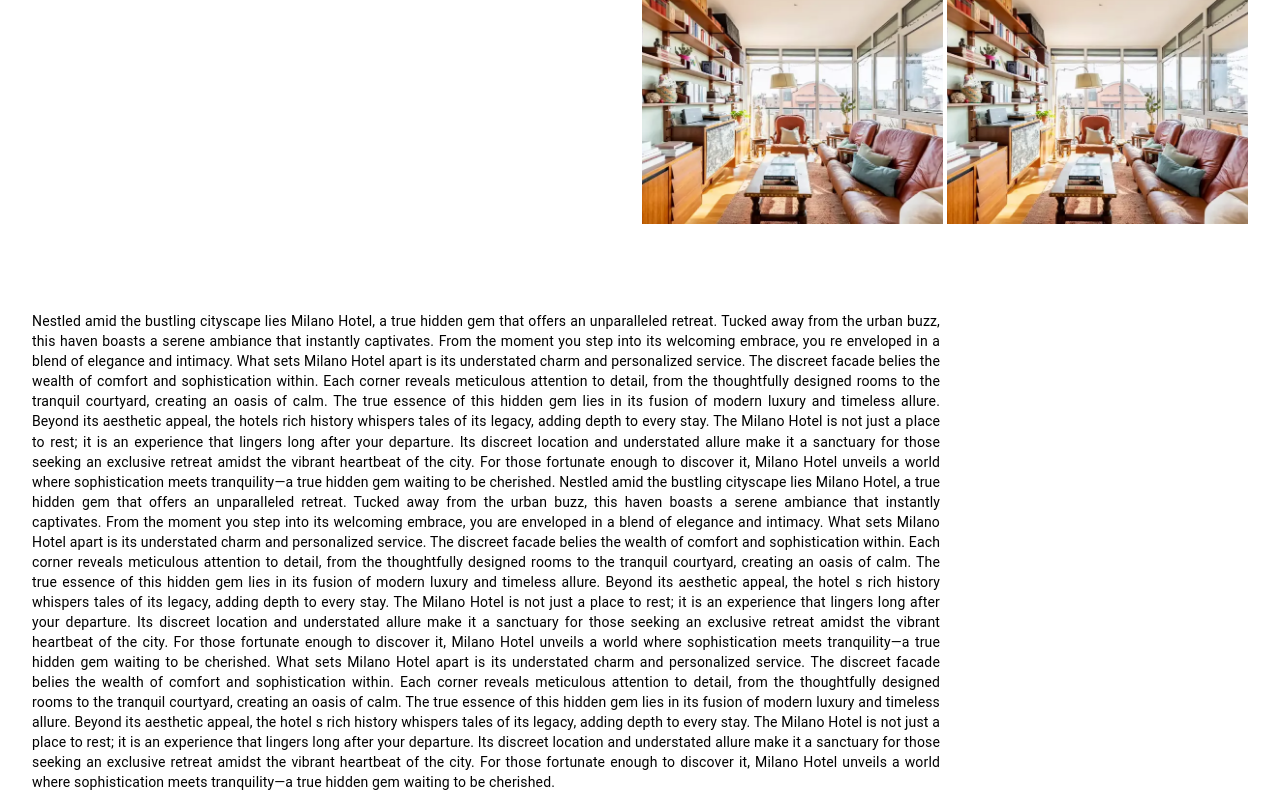
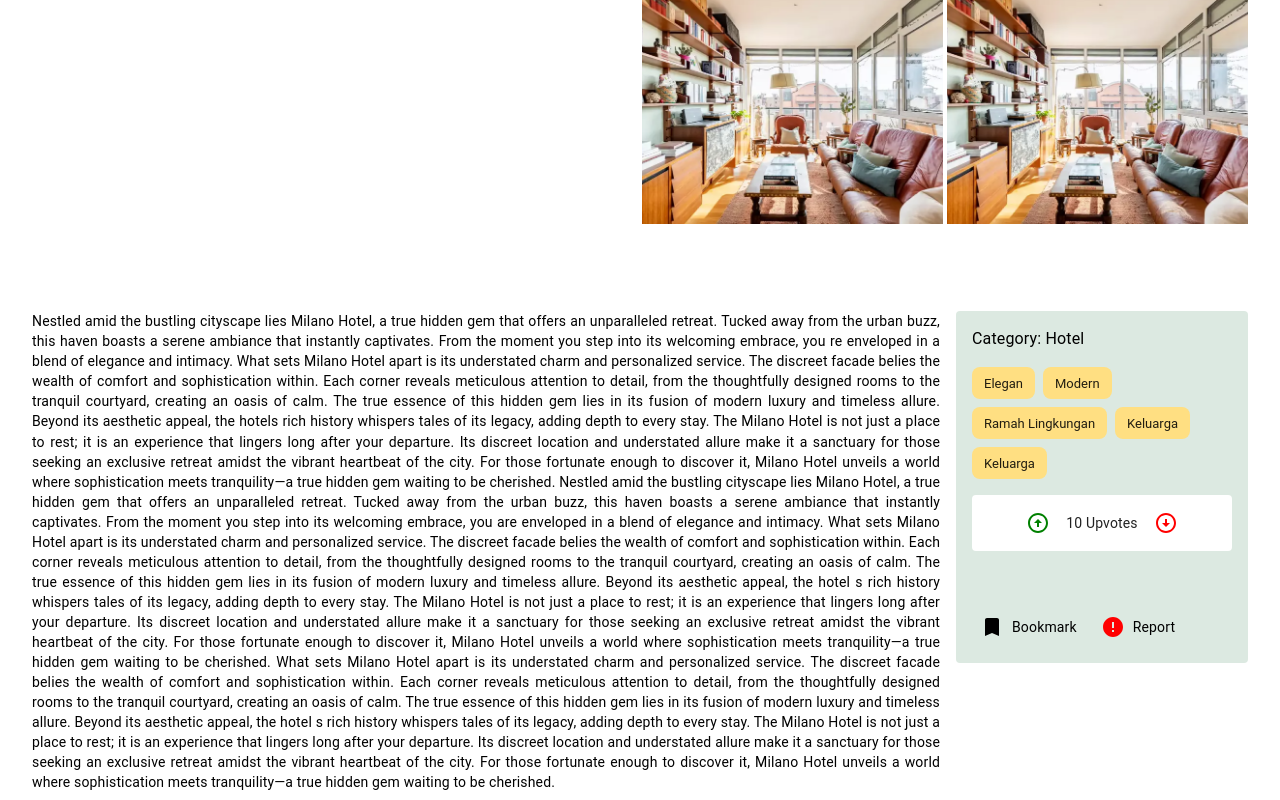
Before and after one commit to project-zusammen/hidden-gem-frontend, a React (Vite) app: page /post in a window 1280 px wide. Shown: the part 709-1509 px from the top of the page. Built offline with nearby package versions, Linux system fonts and the light colour scheme.

Commit message:
category section

```diff
--- a/src/pages/Post.jsx
+++ b/src/pages/Post.jsx
@@ -1,6 +1,11 @@
-import { Box, Card, CardMedia, Container, Grid, ImageList, ImageListItem, Typography } from "@mui/material";
+import { Box, Card, CardMedia, Container, Grid, ImageList, ImageListItem, Typography, Chip, IconButton, Paper, Stack } from "@mui/material";
 import Navbar from "../components/Navbar";
 import images from "../data/images";
+import chipLists from "../data/chipLists";
+import ArrowCircleUpIcon from "@mui/icons-material/ArrowCircleUp";
+import ArrowCircleDownIcon from "@mui/icons-material/ArrowCircleDown";
+import BookmarkIcon from "@mui/icons-material/Bookmark";
+import ErrorIcon from "@mui/icons-material/Error";
 
 function srcset(image, size, rows = 1, cols = 1) {
   return {
@@ -55,6 +60,39 @@
               cherished.
             </Typography>
           </Grid>
+          <Grid item xs={3}>
+            <Stack useFlexGap spacing={2} sx={{ padding: 2, backgroundColor: "#DCE9E1", borderRadius: 1, boxShadow: "none" }}>
+              <Typography>Category: Hotel</Typography>
+              <Stack direction="row" useFlexGap spacing={1} flexWrap="wrap">
+                {chipLists.map((chip) => (
+                  <Chip label={chip.label} key={chip.label} sx={{ backgroundColor: "#FFDF82", borderRadius: 2 }} />
+                ))}
+              </Stack>
+              <Paper sx={{ padding: 1, boxShadow: "none", display: "flex", alignItems: "center", justifyContent: "center", gap: 1 }}>
+                <IconButton sx={{ color: "green" }}>
+                  <ArrowCircleUpIcon />
+                </IconButton>
+                <Typography variant="body2">10 Upvotes</Typography>
+                <IconButton sx={{ color: "red" }}>
+                  <ArrowCircleDownIcon />
+                </IconButton>
+              </Paper>
+              <Stack direction="row" spacing={2} sx={{ paddingTop: 5 }}>
+                <Stack direction="row" alignItems="center">
+                  <IconButton sx={{ color: "black" }}>
+                    <BookmarkIcon />
+                  </IconButton>
+                  <Typography variant="body2">Bookmark</Typography>
+                </Stack>
+                <Stack direction="row" alignItems="center">
+                  <IconButton sx={{ color: "red" }}>
+                    <ErrorIcon />
+                  </IconButton>
+                  <Typography variant="body2">Report</Typography>
+                </Stack>
+              </Stack>
+            </Stack>
+          </Grid>
         </Grid>
       </Container>
     </>
```
